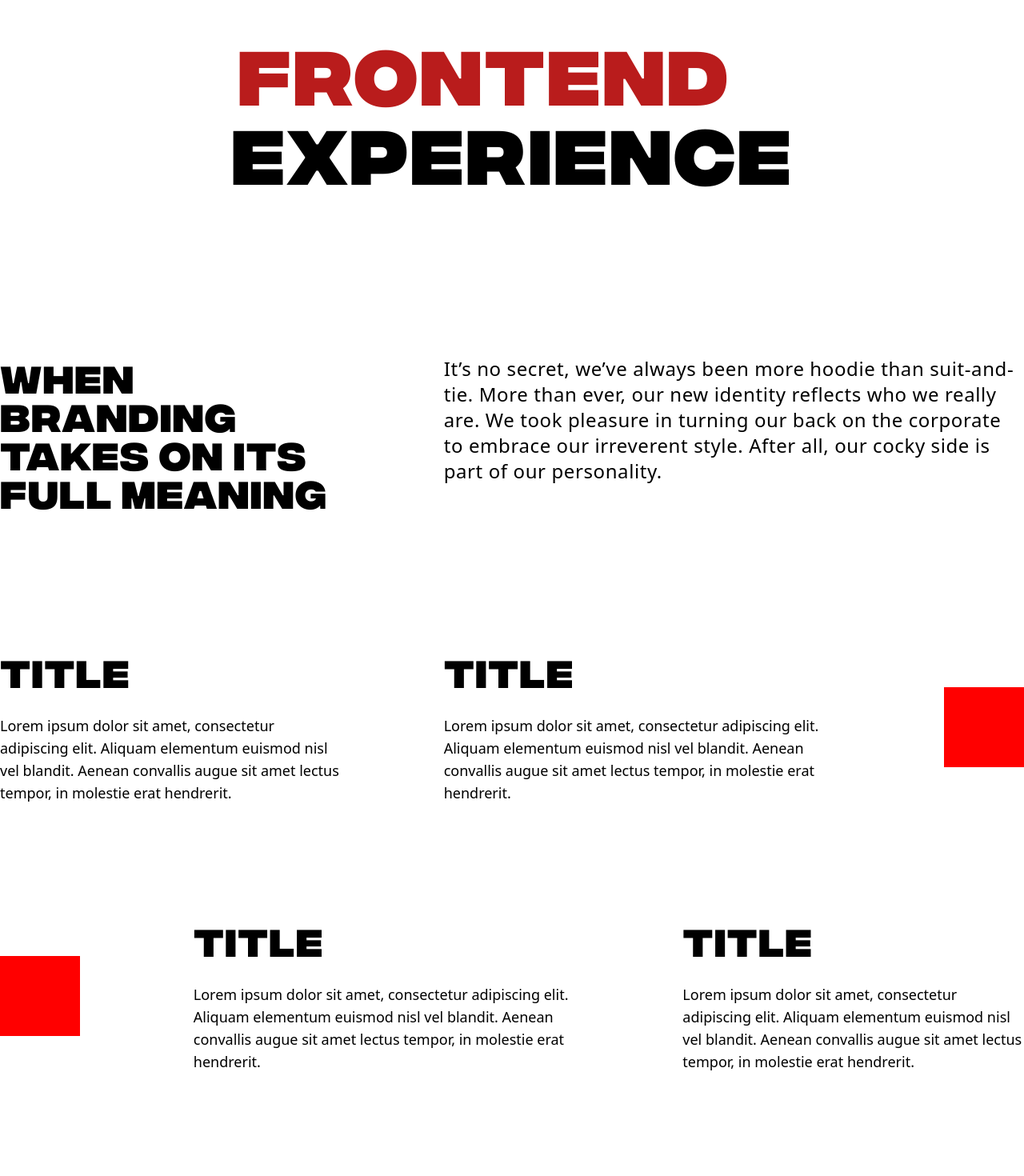
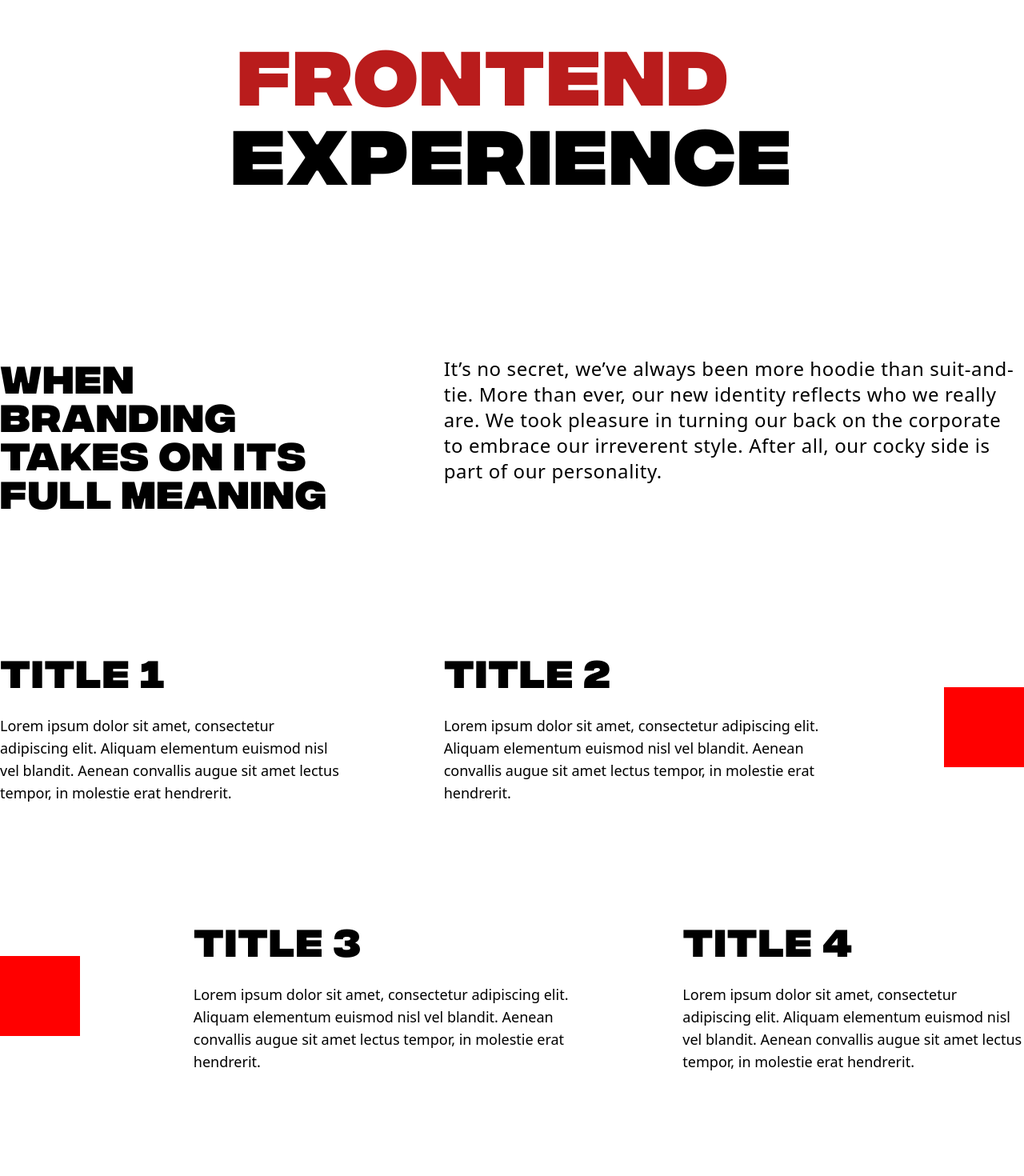
Before and after one commit to FabioDessi/fabiodessi-frontend, a SvelteKit app: page /about in a window 1280 px wide. Shown: the part 1300-2770 px from the top of the page at 80% size. Built offline with nearby package versions, Linux system fonts and the light colour scheme.

Commit message:
feat: add about dynamic data setting

```diff
--- a/src/components/ExperienceCard/ExperienceCard.svelte
+++ b/src/components/ExperienceCard/ExperienceCard.svelte
@@ -1,7 +1,7 @@
 <script lang="ts">
 	import type { WorkExperience } from '../../types';
 	import { marked } from 'marked';
-	import createTailwindMarkdownRenderer from '../../utils/markdownRenderer';
+	import { createTailwindMarkdownRenderer } from '../../utils/markdownRenderer';
 
 	export let workExperience: WorkExperience;
 
--- a/src/routes/about/+page.svelte
+++ b/src/routes/about/+page.svelte
@@ -1,33 +1,69 @@
-<script>
-import { onMount } from 'svelte';
-import gsap from 'gsap';
-import { ScrollTrigger } from 'gsap/dist/ScrollTrigger';
-import Lenis from '@studio-freight/lenis';
+<script lang="ts">
+import AboutSection from './components/AboutSection.svelte';
 
-onMount(() => {
-  // Lenis implementation
-  const lenis = new Lenis();
-  lenis.on('scroll', ScrollTrigger.update);
-  gsap.ticker.add((time) => {
-    lenis.raf(time * 1000);
-  });
+import type { Section } from '../../types';
 
-  gsap.ticker.lagSmoothing(0);
-  gsap.registerPlugin(ScrollTrigger);
+const frontendSection: Section = {
+  title: {
+    firstLine: "Frontend",
+    secondLine: "Experience",
+  },
+  intro: {
+    title: "when branding takes on its full meaning",
+    content: "It’s no secret, we’ve always been more hoodie than suit-and-tie. More than ever, our new identity reflects who we really are. We took pleasure in turning our back on the corporate to embrace our irreverent style. <strong>After all, our cocky side is part of our personality.</strong>",
+  },
+  blocks: [
+    { title: "Title 1",
+      content:"Lorem ipsum dolor sit amet, consectetur adipiscing elit. Aliquam elementum euismod nisl vel blandit. Aenean convallis augue sit amet lectus tempor, in molestie erat hendrerit.",
+    },
+    { title: "Title 2",
+      content:"Lorem ipsum dolor sit amet, consectetur adipiscing elit. Aliquam elementum euismod nisl vel blandit. Aenean convallis augue sit amet lectus tempor, in molestie erat hendrerit.",
+    },
+    { title: "Title 3",
+      content:"Lorem ipsum dolor sit amet, consectetur adipiscing elit. Aliquam elementum euismod nisl vel blandit. Aenean convallis augue sit amet lectus tempor, in molestie erat hendrerit.",
+    },
+    { title: "Title 4",
+      content:"Lorem ipsum dolor sit amet, consectetur adipiscing elit. Aliquam elementum euismod nisl vel blandit. Aenean convallis augue sit amet lectus tempor, in molestie erat hendrerit.",
+    },
+    { title: "Title 5",
+      content:"Lorem ipsum dolor sit amet, consectetur adipiscing elit. Aliquam elementum euismod nisl vel blandit. Aenean convallis augue sit amet lectus tempor, in molestie erat hendrerit.",
+    },
+    { title: "Title 6",
+      content:"Lorem ipsum dolor sit amet, consectetur adipiscing elit. Aliquam elementum euismod nisl vel blandit. Aenean convallis augue sit amet lectus tempor, in molestie erat hendrerit.",
+    },
+    { title: "Title 7",
+      content:"Lorem ipsum dolor sit amet, consectetur adipiscing elit. Aliquam elementum euismod nisl vel blandit. Aenean convallis augue sit amet lectus tempor, in molestie erat hendrerit.",
+    },
+    { title: "Title 8",
+      content:"Lorem ipsum dolor sit amet, consectetur adipiscing elit. Aliquam elementum euismod nisl vel blandit. Aenean convallis augue sit amet lectus tempor, in molestie erat hendrerit.",
+    },
+  ],
+};
 
-  // Horizontal parallax animation
-  gsap.utils.toArray('.parallax-text').forEach((text, index) => {
-    gsap.to(text, {
-      x: () => (index === 0 ? 400 : -400),
-      ease: 'none',
-      scrollTrigger: {
-        trigger: '#parallax-section',
-        end: 'bottom top',
-        scrub: true,
-      }
-    });
-  });
-});
+const backendSection: Section = {
+  title: {
+    firstLine: "Backend",
+    secondLine: "Experience",
+  },
+  intro: {
+    title: "when branding takes on its full meaning",
+    content: "It’s no secret, we’ve always been more hoodie than suit-and-tie. More than ever, our new identity reflects who we really are. We took pleasure in turning our back on the corporate to embrace our irreverent style. <strong>After all, our cocky side is part of our personality.</strong>",
+  },
+  blocks: [
+    { title: "Title 1",
+      content:"Lorem ipsum dolor sit amet, consectetur adipiscing elit. Aliquam elementum euismod nisl vel blandit. Aenean convallis augue sit amet lectus tempor, in molestie erat hendrerit.",
+    },
+    { title: "Title 2",
+      content:"Lorem ipsum dolor sit amet, consectetur adipiscing elit. Aliquam elementum euismod nisl vel blandit. Aenean convallis augue sit amet lectus tempor, in molestie erat hendrerit.",
+    },
+    { title: "Title 3",
+      content:"Lorem ipsum dolor sit amet, consectetur adipiscing elit. Aliquam elementum euismod nisl vel blandit. Aenean convallis augue sit amet lectus tempor, in molestie erat hendrerit.",
+    },
+    { title: "Title 4",
+      content:"Lorem ipsum dolor sit amet, consectetur adipiscing elit. Aliquam elementum euismod nisl vel blandit. Aenean convallis augue sit amet lectus tempor, in molestie erat hendrerit.",
+    },
+  ],
+};
 </script>
 
 <section class="container mx-auto pb-[13rem]">
@@ -44,107 +80,6 @@ onMount(() => {
   </div>
 </section>
 
-<section class="pb-[13rem]">
-  <div id="parallax-section" class="flex items-center justify-center pb-[13rem]">
-    <div>
-      <div class="parallax-text block">
-        <span class="font-integralCF text-8xl tracking-wide text-red-700 ml-2">Frontend</span>
-      </div>
-      <div class="parallax-text block">
-        <span class="font-integralCF text-8xl tracking-wide">experience</span>
-      </div>
-    </div>
-  </div>
 
-  <div class="container mx-auto">
-    <div class="flex mb-36">
-      <div class="basis-1/3">
-        <h4 class="font-integralCF text-5xl tracking-wide mb-8">WHEN BRANDING TAKES ON ITS FULL MEANING</h4>
-      </div>
-      <div class="basis-2/3 pl-32">
-        <p class="font-robotoSlab font-extralight text-2xl tracking-wide">
-          It’s no secret, we’ve always been more hoodie than suit-and-tie. More than ever, our new identity reflects who we really are. We took pleasure in turning our back on the corporate to embrace our irreverent style. <strong>After all, our cocky side is part of our personality.</strong>
-        </p>
-      </div>
-    </div>
-
-    <div class="flex items-center">
-      <div class="basis-1/3 mb-36">
-        <h4 class="font-integralCF text-5xl tracking-wide mb-8">Title</h4>
-        <p class="font-robotoSlab font-extralight text-lg">
-          Lorem ipsum dolor sit amet, consectetur adipiscing elit. Aliquam elementum euismod nisl vel blandit. Aenean convallis augue sit amet lectus tempor, in molestie erat hendrerit.
-        </p>
-      </div>
-
-      <div class="basis-2/3 pl-32 mb-36 flex justify-between items-center">
-        <div class="basis-2/3">
-          <h4 class="font-integralCF text-5xl tracking-wide mb-8">Title</h4>
-          <p class="font-robotoSlab font-extralight text-lg">
-            Lorem ipsum dolor sit amet, consectetur adipiscing elit. Aliquam elementum euismod nisl vel blandit. Aenean convallis augue sit amet lectus tempor, in molestie erat hendrerit.
-          </p>
-        </div>
-        <div>
-          <div class="icon-placeholder"></div>
-        </div>
-      </div>
-    </div>
-
-    <div class="flex items-center">
-      <div class="basis-2/3 pr-32 mb-36 flex justify-between items-center">
-        <div>
-          <div class="icon-placeholder"></div>
-        </div>
-        <div class="basis-2/3">
-          <h4 class="font-integralCF text-5xl tracking-wide mb-8">Title</h4>
-          <p class="font-robotoSlab font-extralight text-lg">
-            Lorem ipsum dolor sit amet, consectetur adipiscing elit. Aliquam elementum euismod nisl vel blandit. Aenean convallis augue sit amet lectus tempor, in molestie erat hendrerit.
-          </p>
-        </div>
-      </div>
-      <div class="basis-1/3 mb-36">
-        <h4 class="font-integralCF text-5xl tracking-wide mb-8">Title</h4>
-        <p class="font-robotoSlab font-extralight text-lg">
-          Lorem ipsum dolor sit amet, consectetur adipiscing elit. Aliquam elementum euismod nisl vel blandit. Aenean convallis augue sit amet lectus tempor, in molestie erat hendrerit.
-        </p>
-      </div>
-    </div>
-  </div>
-</section>
-
-<section>
-  <p>
-    Experienced Full Stack Engineer with over 8 years of comprehensive expertise, specializing in
-    frontend development and adept in PHP, Node.js, JavaScript, and Python. Proven proficiency
-    extends beyond WordPress to encompass React, Vue, and Web Components, along with
-    state-of-the-art libraries like Redux, React Query, React Hook Form, and Material UI.
-    Well-versed in dynamic technologies such as Gatsby and Next.js for static site generation and
-    server-side rendering, as well as the backend framework Express.
-  </p>
-  <p>
-    Since 2017, I have delved into Vue.js and React.js for both web and mobile applications,
-    consistently augmenting my skills in diverse tech stacks. My toolkit includes SCSS
-    pre-processing, JavaScript bundling, linting, and transpiling, orchestrated seamlessly with
-    Webpack to produce optimized, fast-loading code compliant with web standards.
-  </p>
-  <p>
-    Equipped with the expertise to implement Microfrontends architecture, I have a strong foundation
-    in cloud services and infrastructure, notably AWS and Cognito. Currently, I am actively honing
-    my skills in Continuous Integration/Continuous Deployment (CI/CD) and Test-Driven Development
-    (TDD) methodologies for efficient management and delivery of large-scale projects.
-  </p>
-  <p>
-    As a forward-thinking Full Stack Engineer, I remain dedicated to staying abreast of industry
-    trends and emerging technologies. My commitment to delivering high-quality results, coupled with
-    a proactive approach to incorporating cutting-edge tools, positions me as a valuable asset for
-    any challenging web development project. Ready to contribute my skills and experience to elevate
-    your team's success in this dynamic field.
-  </p>
-</section>
-
-<style>
-.icon-placeholder {
-  width: 100px;
-  height: 100px;
-  background-color: red;
-}
-</style>
+<AboutSection section={frontendSection} />
+<AboutSection section={backendSection} />
--- /dev/null
+++ b/src/routes/about/components/AboutSection.svelte
@@ -0,0 +1,113 @@
+<script lang="ts">
+import { onMount } from "svelte";
+import gsap from "gsap";
+import { ScrollTrigger } from "gsap/dist/ScrollTrigger";
+import Lenis from "@studio-freight/lenis";
+import { marked } from "marked";
+import { aboutIntroRenderer, aboutBlocksRenderer } from "../../../utils/markdownRenderer";
+
+import type { Section } from "../../../types";
+
+let parallaxSection: HTMLDivElement;
+let parallaxTextFirst: HTMLDivElement;
+let parallaxTextsecond: HTMLDivElement;
+
+export let section: Section;
+const { title: { firstLine, secondLine }, intro: { title, content }, blocks } = section;
+
+onMount(() => {
+  // Lenis implementation
+  const lenis = new Lenis();
+  lenis.on("scroll", ScrollTrigger.update);
+  gsap.ticker.add((time) => {
+    lenis.raf(time * 1000);
+  });
+
+  gsap.ticker.lagSmoothing(0);
+  gsap.registerPlugin(ScrollTrigger);
+
+  // Horizontal parallax animation
+  gsap.utils.toArray([parallaxTextFirst, parallaxTextsecond]).forEach((text, index) => {
+    gsap.to(text, {
+      x: () => (index === 0 ? 400 : -400),
+      ease: "none",
+      scrollTrigger: {
+        trigger: parallaxSection,
+        end: "bottom top",
+        scrub: true,
+      },
+    });
+  });
+});
+</script>
+
+<section class="pb-[13rem]">
+  <div bind:this={parallaxSection} class="flex items-center justify-center pb-[13rem]">
+    <div>
+      <div bind:this={parallaxTextFirst} class="parallax-text block">
+        <span class="font-integralCF text-8xl tracking-wide text-red-700 ml-2">{firstLine}</span>
+      </div>
+      <div bind:this={parallaxTextsecond} class="parallax-text block">
+        <span class="font-integralCF text-8xl tracking-wide">{secondLine}</span>
+      </div>
+    </div>
+  </div>
+
+  <div class="container mx-auto">
+    <div class="flex mb-36">
+      <div class="basis-1/3">
+        <h4 class="font-integralCF text-5xl tracking-wide mb-8">{title}</h4>
+      </div>
+      <div class="basis-2/3 pl-32">
+        <p class="font-robotoSlab font-extralight text-2xl tracking-wide">{@html marked(content, { renderer: aboutIntroRenderer() })}</p>
+      </div>
+    </div>
+
+    <div class="flex flex-row flex-wrap">
+      {#each blocks as { title, content }, i (title)}
+        {#if Math.floor(i/2) % 2 === 0}
+          {#if i % 2 === 0}
+            <div class="basis-1/3 mb-36">
+              <h4 class="font-integralCF text-5xl tracking-wide mb-8">{title}</h4>
+              <p class="font-robotoSlab font-extralight text-lg">{@html marked(content, { renderer: aboutBlocksRenderer() })}</p>
+            </div>
+          {:else}
+            <div class="basis-2/3 pl-32 mb-36 flex justify-between items-center">
+              <div class="basis-2/3">
+                <h4 class="font-integralCF text-5xl tracking-wide mb-8">{title}</h4>
+                <p class="font-robotoSlab font-extralight text-lg">{content}</p>
+              </div>
+              <div>
+                <div class="icon-placeholder"></div>
+              </div>
+            </div>
+          {/if}
+        {:else}
+          {#if i % 2 === 0}
+            <div class="basis-2/3 pr-32 mb-36 flex justify-between items-center">
+              <div>
+                <div class="icon-placeholder"></div>
+              </div>
+              <div class="basis-2/3">
+                <h4 class="font-integralCF text-5xl tracking-wide mb-8">{title}</h4>
+                <p class="font-robotoSlab font-extralight text-lg">{content}</p>
+              </div>
+            </div>
+          {:else}
+            <div class="basis-1/3 mb-36">
+              <h4 class="font-integralCF text-5xl tracking-wide mb-8">{title}</h4>
+              <p class="font-robotoSlab font-extralight text-lg">{content}</p>
+            </div>
+          {/if}
+        {/if}
+      {/each}
+    </div>
+</section>
+
+<style>
+.icon-placeholder {
+  width: 100px;
+  height: 100px;
+  background-color: red;
+}
+</style>
--- a/src/types.ts
+++ b/src/types.ts
@@ -9,3 +9,20 @@ export interface WorkExperience {
   stillOpen: boolean;
   description: string;
 }
+
+interface Block {
+  title: string;
+  content: string;
+};
+
+export interface Section {
+  title: {
+    firstLine: string;
+    secondLine: string;
+  };
+  intro: {
+    title: string;
+    content: string;
+  };
+  blocks: Block[];
+}
--- a/src/utils/markdownRenderer.ts
+++ b/src/utils/markdownRenderer.ts
@@ -21,4 +21,28 @@ const createTailwindMarkdownRenderer = () => {
   return renderer;
 };
 
-export default createTailwindMarkdownRenderer;
+const aboutIntroRenderer = () => {
+  const renderer = new Renderer();
+
+  renderer.paragraph = function (text) {
+    return `<p class="font-robotoSlab font-extralight text-2xl tracking-wide"">${text}</p>`;
+  };
+
+  return renderer;
+};
+
+const aboutBlocksRenderer = () => {
+  const renderer = new Renderer();
+
+  renderer.paragraph = function (text) {
+    return `<p class="font-robotoSlab font-extralight text-lg">${text}</p>`;
+  };
+
+  return renderer;
+};
+
+export {
+  createTailwindMarkdownRenderer,
+  aboutIntroRenderer,
+  aboutBlocksRenderer,
+};
```
Lines whose indentation alone changed are shown as unchanged.
